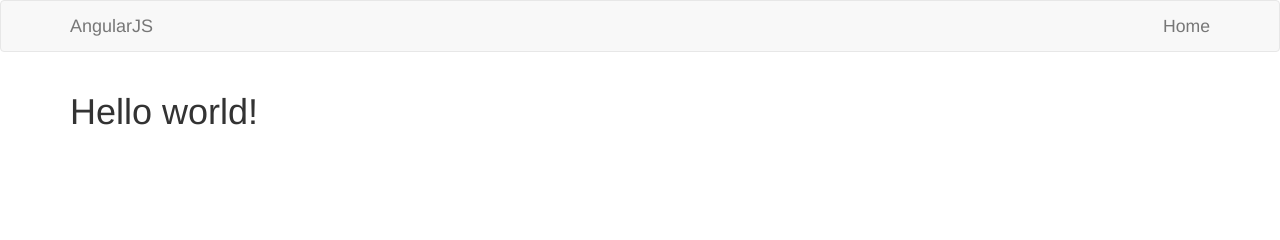
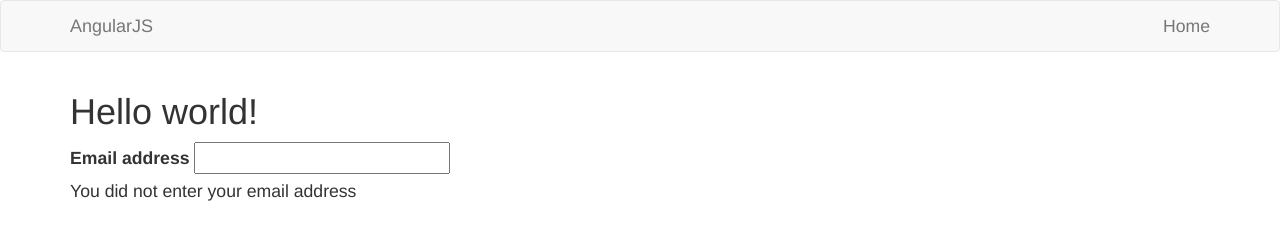
Before and after one commit to mamady310/angular-refresher, a plain HTML site: page index.html in a window 1280 px wide. Drawn offline with nearby package versions, Linux system fonts and the light colour scheme; some packages are replaced by stand-ins of ours; some icons are missing.

Commit message:
added a form tag

```diff
--- a/app.js
+++ b/app.js
@@ -1,4 +1,4 @@
-var myApp = angular.module('myApp', []);
+var myApp = angular.module('myApp', ['ngMessages']);
 
 myApp.controller('mainController', function($scope, $log, $filter) {
 
--- a/index.html
+++ b/index.html
@@ -16,6 +16,7 @@
 
         <!-- load angular via CDN -->
         <script src="https://ajax.googleapis.com/ajax/libs/angularjs/1.5.6/angular.min.js"></script>
+        <script src="ajax.googleapis.com/ajax/libs/angularjs/X.Y.Z/angular-messages.js"></script>
         <!-- <script src="//code.angularjs.org/1.3.0-rc.1/angular.min.js"></script> -->
         <script src="app.js"></script>
     </head>
@@ -40,7 +41,29 @@
             <div ng-controller="mainController">
 
                 <h1>Hello world!</h1>
+                <form name="myForm">
+                    <label>
+                      Email address
+                      <input type="email"
+                             id="email"
+                             name="myEmail"
+                             ng-model="email"
+                             minlength="5"
+                             required />
+                    </label>
+                    <!-- any ng-message elements that appear BEFORE the ng-messages-include will
+                         override the messages present in the ng-messages-include template -->
+                    <div ng-messages="myForm.myEmail.$error" role="alert">
+                      <!-- this required message has overridden the template message -->
+                      <div ng-message="required">You did not enter your email address</div>
 
+                      <!-- this is a brand new message and will appear last in the prioritization -->
+                      <div ng-message="email">Your email address is invalid</div>
+
+                      <!-- and here are the generic error messages -->
+                      <div ng-messages-include="my-custom-messages"></div>
+                    </div>
+                  </form>
             </div>
 
 		</div>
```
